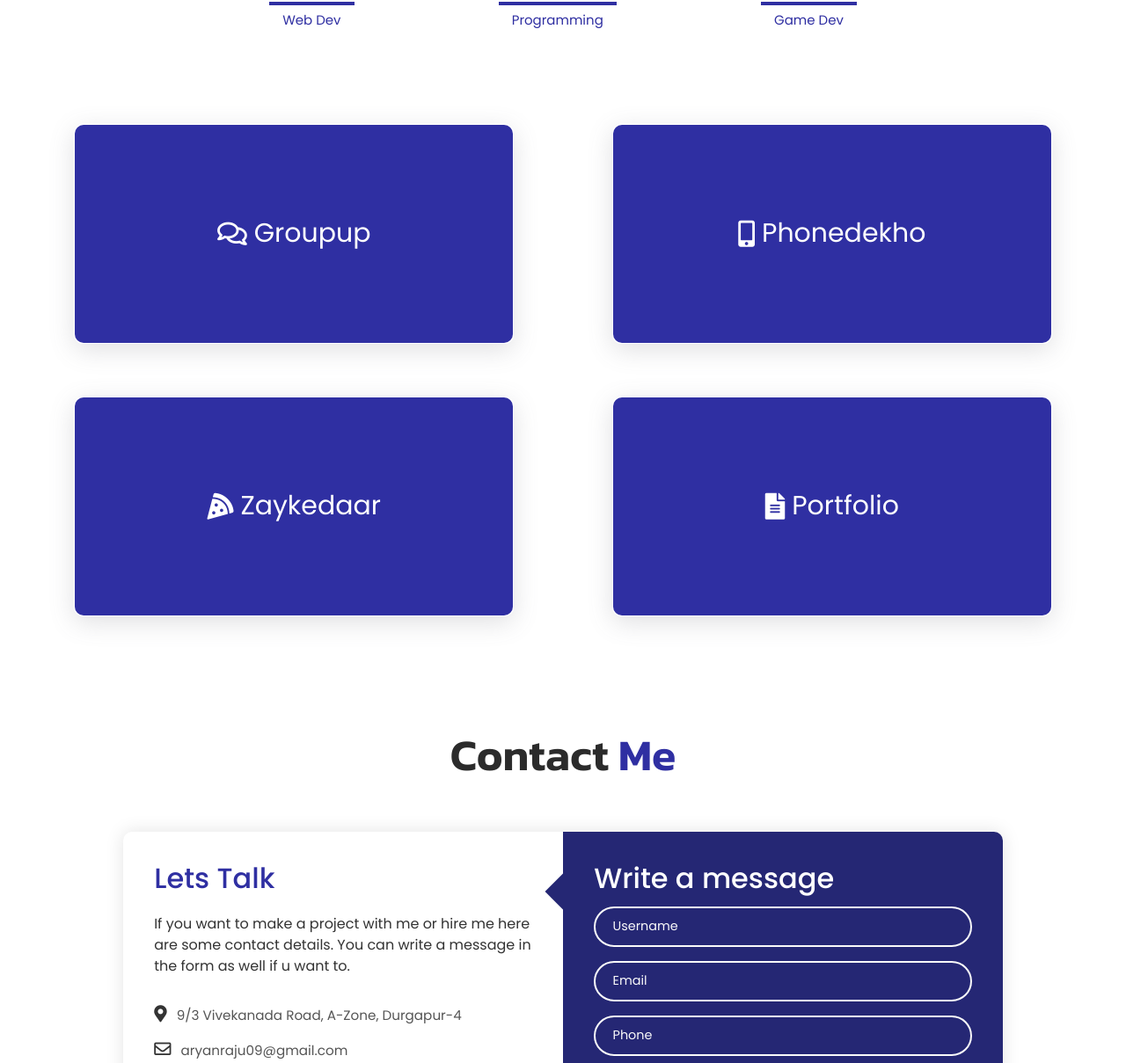
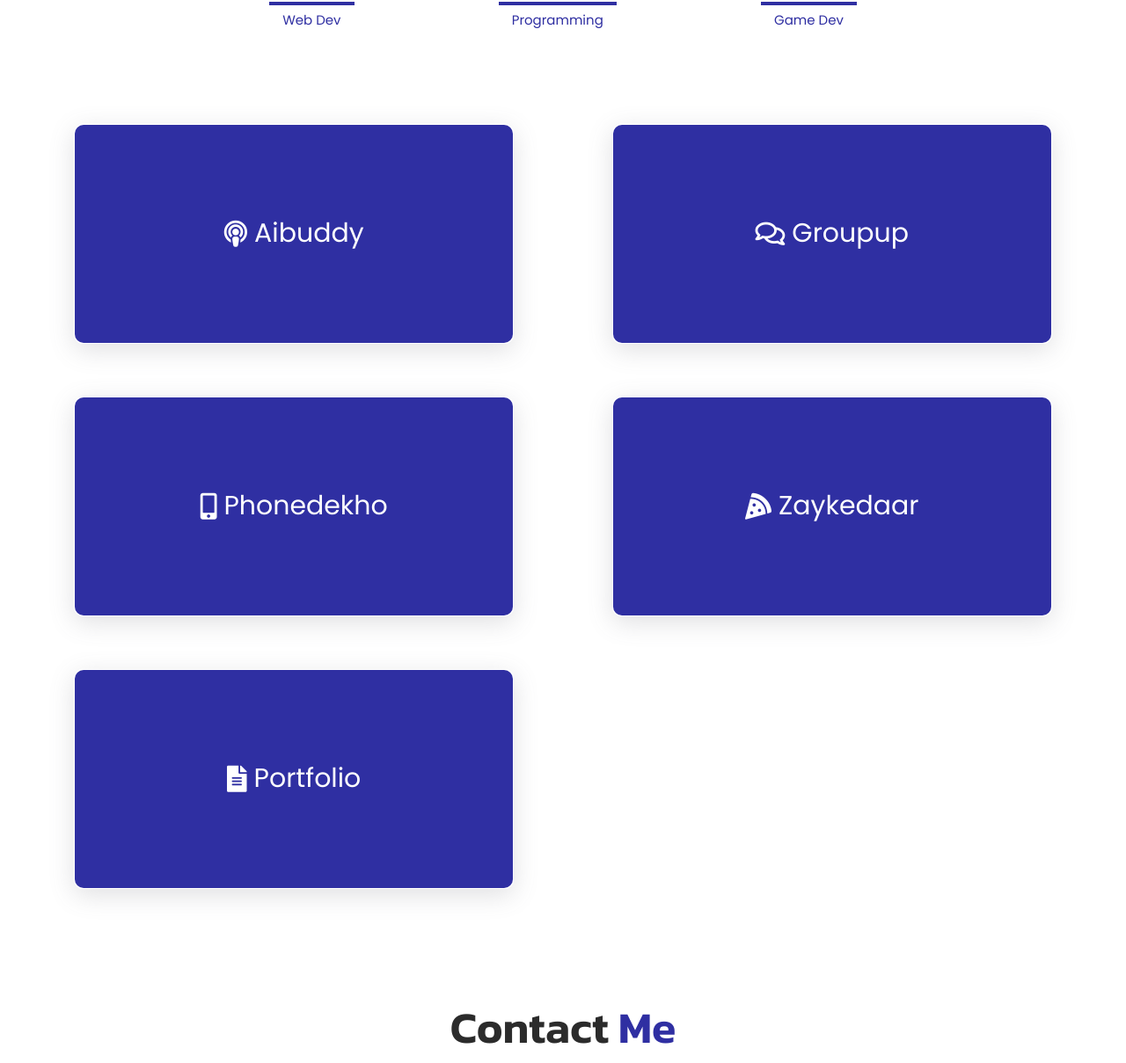
Before and after one commit to tarce09/fullportfolio, a Django app: page / in a window 1280 px wide. Shown: the part 2328-3537 px from the top of the page at 88% size. Run offline with Django 3.2, Linux system fonts and the light colour scheme.

Commit message:
Update index.html

```diff
--- a/templates/index.html
+++ b/templates/index.html
@@ -94,6 +94,19 @@ maintaining.</div>
 </span></div>
 <div class="maincont">
 <div class="allpros webdev" data-aos="fade-in" data-aos-once="true" data-aos-duration="1000">
+  <div class="card">
+    <div class="imgBx" data-text="aibuddy">
+      <i class="fas fa-podcast"></i><span>&nbspAibuddy</span>
+    </div>
+    <div class="content">
+        <div>
+            <h3>Aibuddy</h3>
+            <p>This project provides a competitive platform where users develop their communication skill by practicing with our Machine Learning model and can experience a stage like experience standing at home. Users can monitor their progress, work to improve, learn new words etc. This helps the user get more and more confident in their skills to face an interview, speak in front of a crowd or talk confidently without fumbling. We also provide necessary study material from the best sources so that your knowledge never gets stagnant and you keep learning.
+            </p>
+            <a href="https://github.com/tarce09/Mini-Project-3"><i class="fab fa-github"></i></a>
+        </div>
+    </div>
+</div>
     <div class="card">
         <div class="imgBx" data-text="groupup">
             <i class="far fa-comments"></i><span>&nbspGroupup</span>
```
